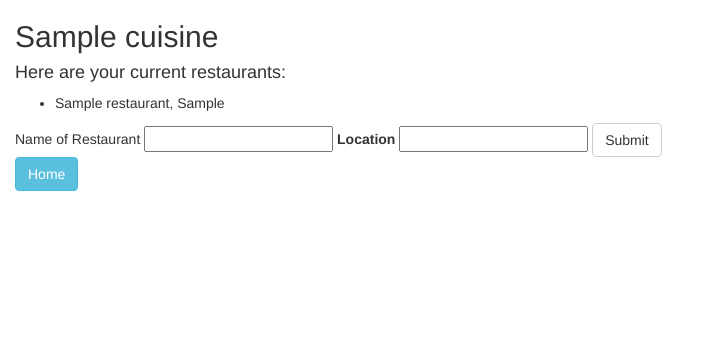
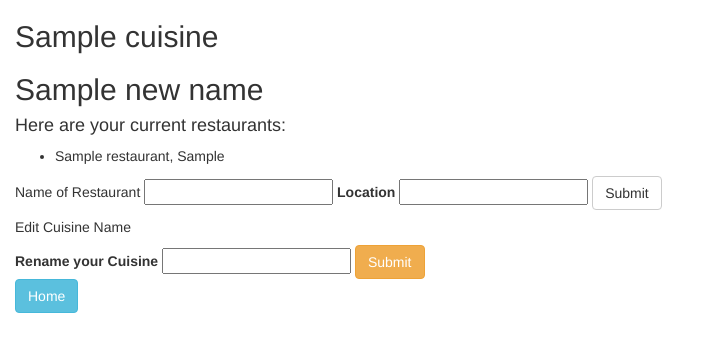
Before and after one commit to iamJRD/restaurant-jessica-jason-php, a PHP site: template views/cuisine.html.twig in a window 1280 px wide. Shown: the top 352 px of the page, without its empty margins (0-710 px from the left). Run offline with PHP 8.4, Linux system fonts and the light colour scheme; the template is opened without the code that fills it: most values are stand-ins (such as "Sample title", 1, 10 or a date in 2020); some libraries are stand-ins or nearby versions.

Commit message:
Add functionality to update cuisine name

```diff
--- a/views/cuisine.html.twig
+++ b/views/cuisine.html.twig
@@ -8,6 +8,7 @@
     <body>
         <div class="container-fluid">
             <h2>{{ cuisine.getName }}</h2>
+            <h2>{{ new_name }}</h2>
             <h4>Here are your current restaurants:</h4>
             <ul>
                 {% for restaurant in restaurants %}
@@ -23,11 +24,20 @@
                 <input type="text" name="location" value="" required>
                 <button type="submit" class="btn btn-default" name="button">Submit</button>
             </form>
+            <h5>Edit Cuisine Name</h5>
+            <form action="/cuisine/{{ cuisine.getId }}/edit" method="post">
+                <input type="hidden" name="_method" value="patch">
+                <label for="cuisine_name">Rename your Cuisine</label>
+                <input type="text" name="cuisine_name" value="">
+                <button type="submit" class="btn btn-warning" name="button">Submit</button>
+            </form>
 
             <a href="/"><button type="button" class="btn btn-info" name="button">Home</button></a>
         </div>
 
 
 
+
+
     </body>
 </html>
```
Also changed, not shown: app/app.php (+13 -1 lines), tests/CuisineTest.php (+2 -2 lines).
